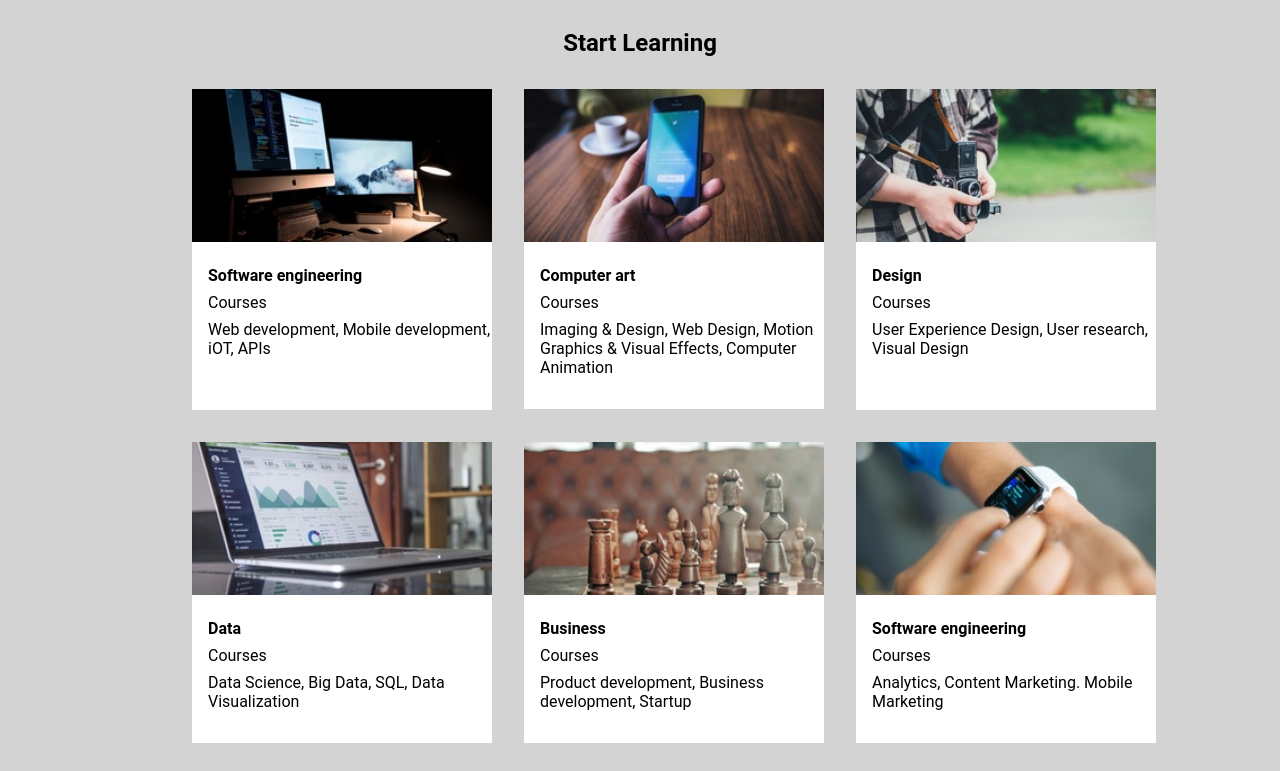
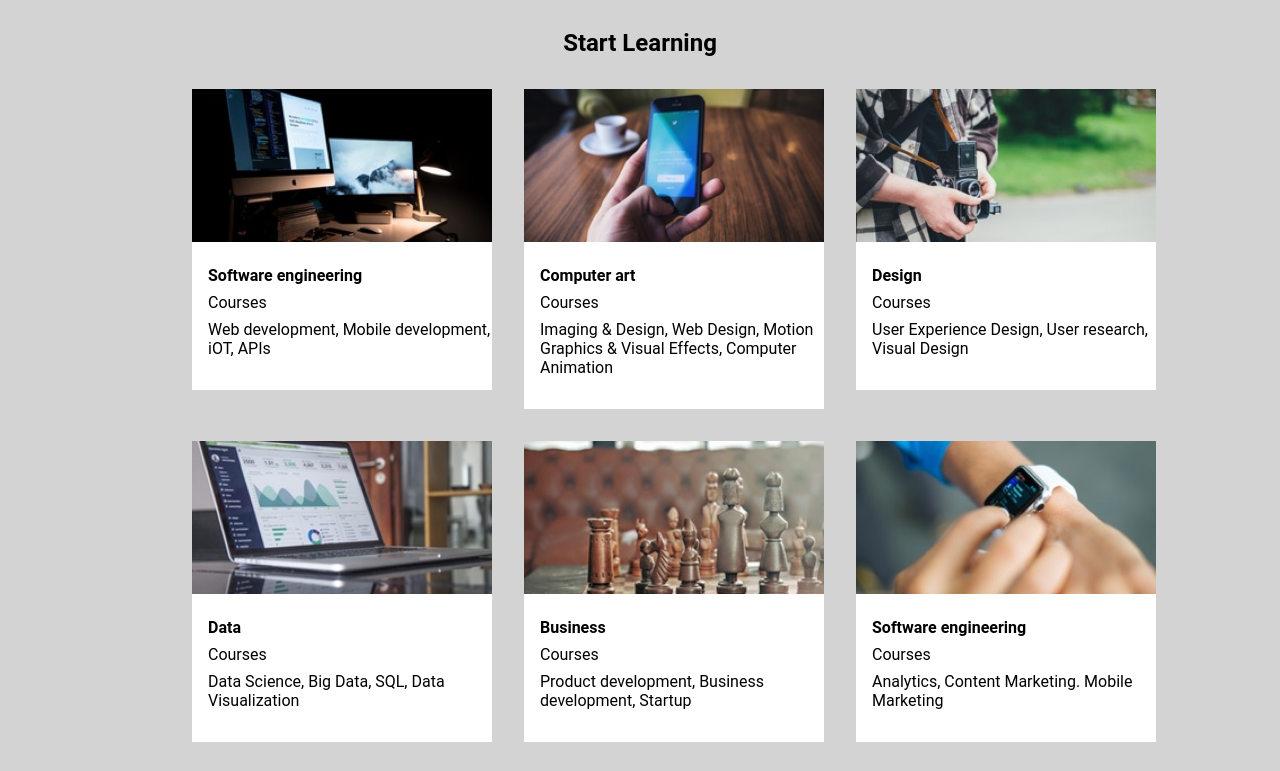
Before and after one commit to prajwalkarnik08/Colmar_Academy, a plain HTML site: page index.html in a window 1280 px wide. Shown: the part 1303-2074 px from the top of the page. Drawn offline with Linux system fonts and the light colour scheme.

Commit message:
commited changes

```diff
--- a/style.css
+++ b/style.css
@@ -179,11 +179,9 @@ nav ul li {
 .sl-info p, span{
     margin: 8px 0px;
 }
-.sl-info-1, .sl-info-3{
-    padding-bottom: 44px;
-}
+
 .sl-1, .sl-3{
-    margin-right: 32px;
+    padding-right: 32px;
 }
 .sl-3, .sl-6{
     padding-left: 32px;
```
